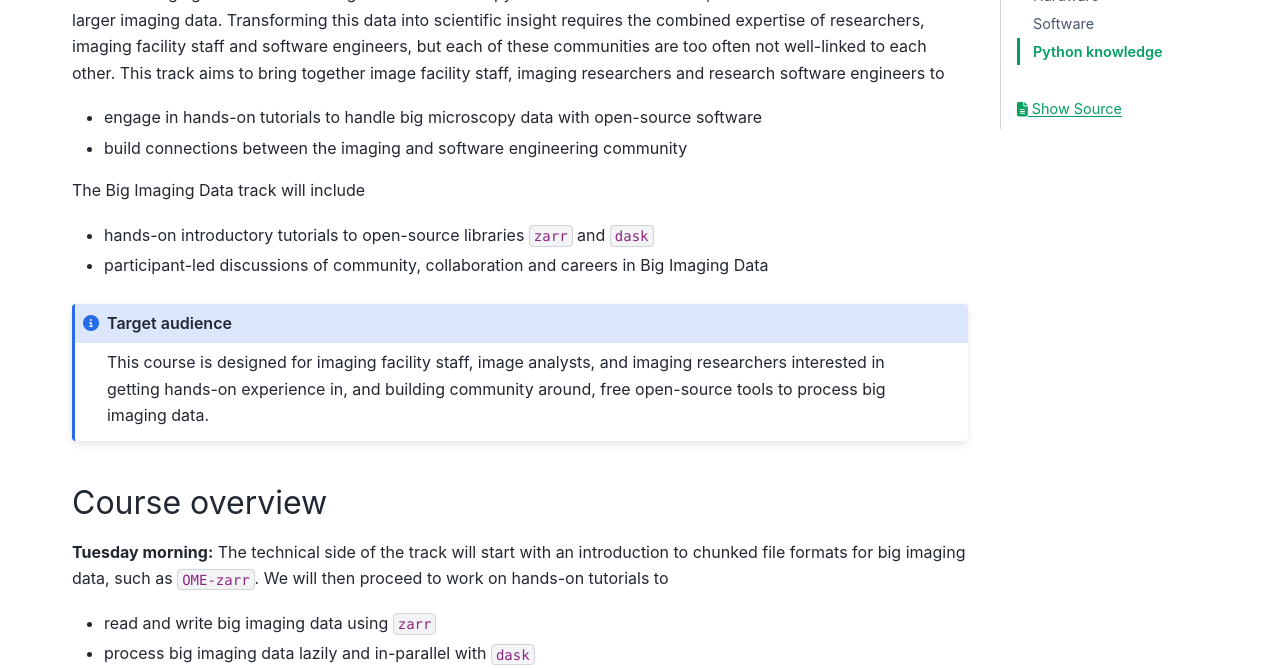
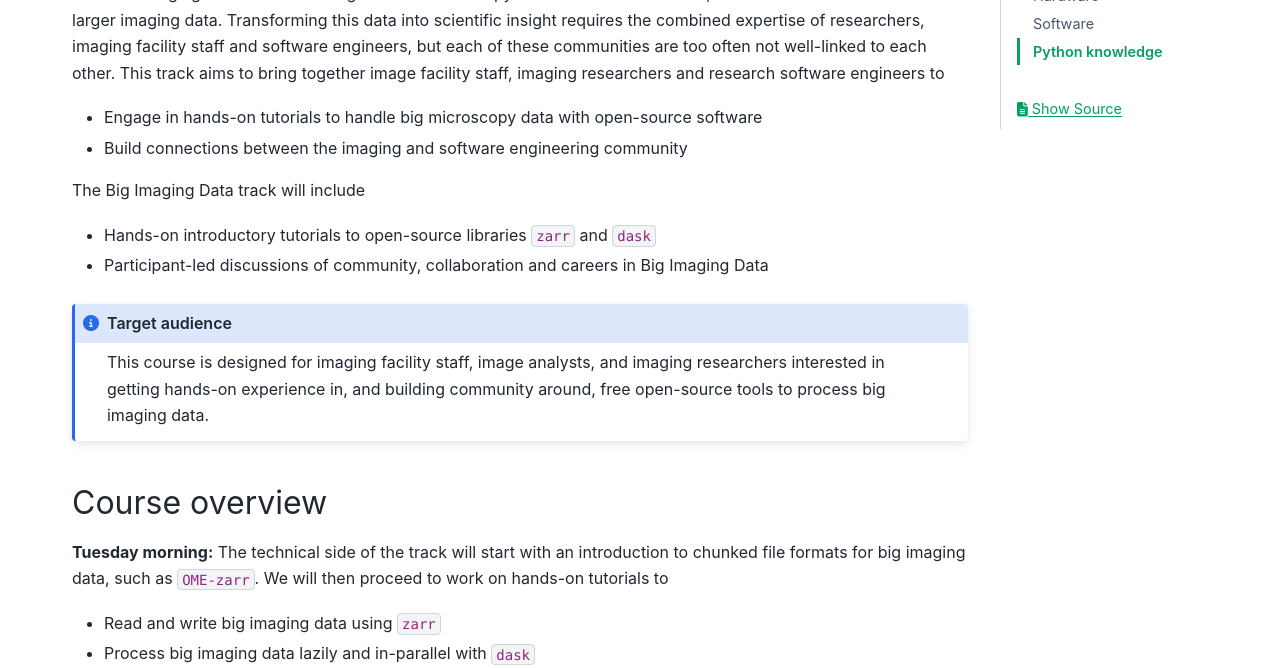
Before and after one commit to neuroinformatics-unit/neuroinformatics-unit.github.io, a Sphinx documentation site: the page built from docs/source/open-software-week/big-imaging-data.md, in a window 1280 px wide and 900 px high. Shown: the part 229-897 px from the top of the window. Built offline with Sphinx 7.4.7 and the PyData theme 0.15.4, drawn with Linux system fonts in a browser that asks for light colours; nearby versions of some CDN libraries.

Commit message:
fix bullet-point-capitalisation

```diff
--- a/docs/source/open-software-week/big-imaging-data.md
+++ b/docs/source/open-software-week/big-imaging-data.md
@@ -2,12 +2,12 @@
 # Track: Big Imaging Data
 
 As novel imaging methods such as light-sheet microscopy become more accessible, more researchers collect ever larger imaging data. Transforming this data into scientific insight requires the combined expertise of researchers, imaging facility staff and software engineers, but each of these communities are too often not well-linked to each other. This track aims to bring together image facility staff, imaging researchers and research software engineers to
-* engage in hands-on tutorials to handle big microscopy data with open-source software
-* build connections between the imaging and software engineering community
+* Engage in hands-on tutorials to handle big microscopy data with open-source software
+* Build connections between the imaging and software engineering community
 
 The Big Imaging Data track will include
-* hands-on introductory tutorials to open-source libraries `zarr` and `dask`
-* participant-led discussions of community, collaboration and careers in Big Imaging Data
+* Hands-on introductory tutorials to open-source libraries `zarr` and `dask`
+* Participant-led discussions of community, collaboration and careers in Big Imaging Data
 
 ::: {admonition} Target audience
 :class: note
@@ -20,8 +20,8 @@ This course is designed for imaging facility staff, image analysts, and imaging
 __Tuesday morning:__
 The technical side of the track will start with an introduction to chunked file formats for big imaging data, such as `OME-zarr`.
 We will then proceed to work on hands-on tutorials to
-- read and write big imaging data using `zarr`
-- process big imaging data lazily and in-parallel with `dask`
+- Read and write big imaging data using `zarr`
+- Process big imaging data lazily and in-parallel with `dask`
 
 __Tuesday afternoon:__
 The community side of the track will start with a very short introduction to existing community efforts in both software engineering [^1]_, imaging[^2]_ and image analysis[^3]_.
```
